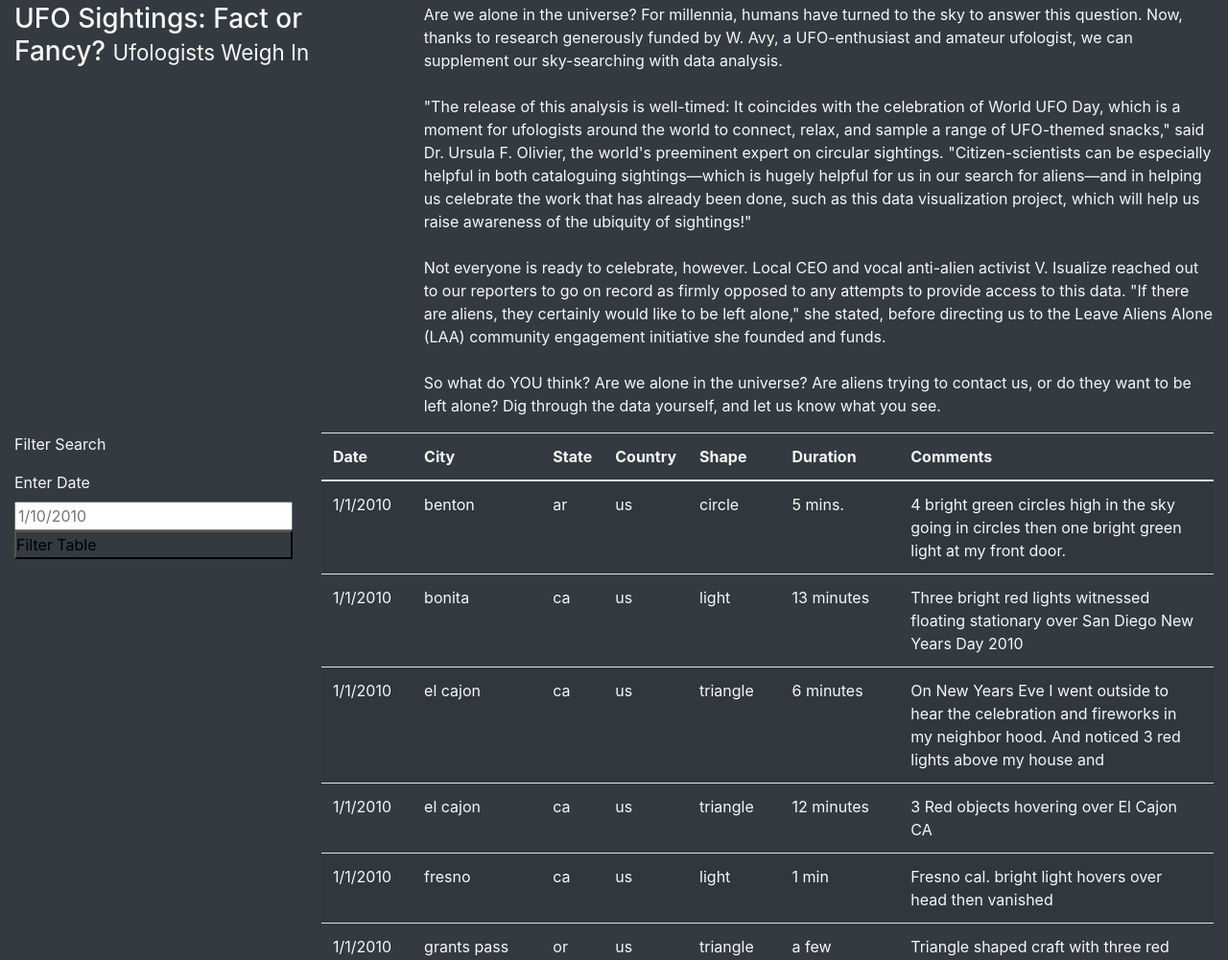
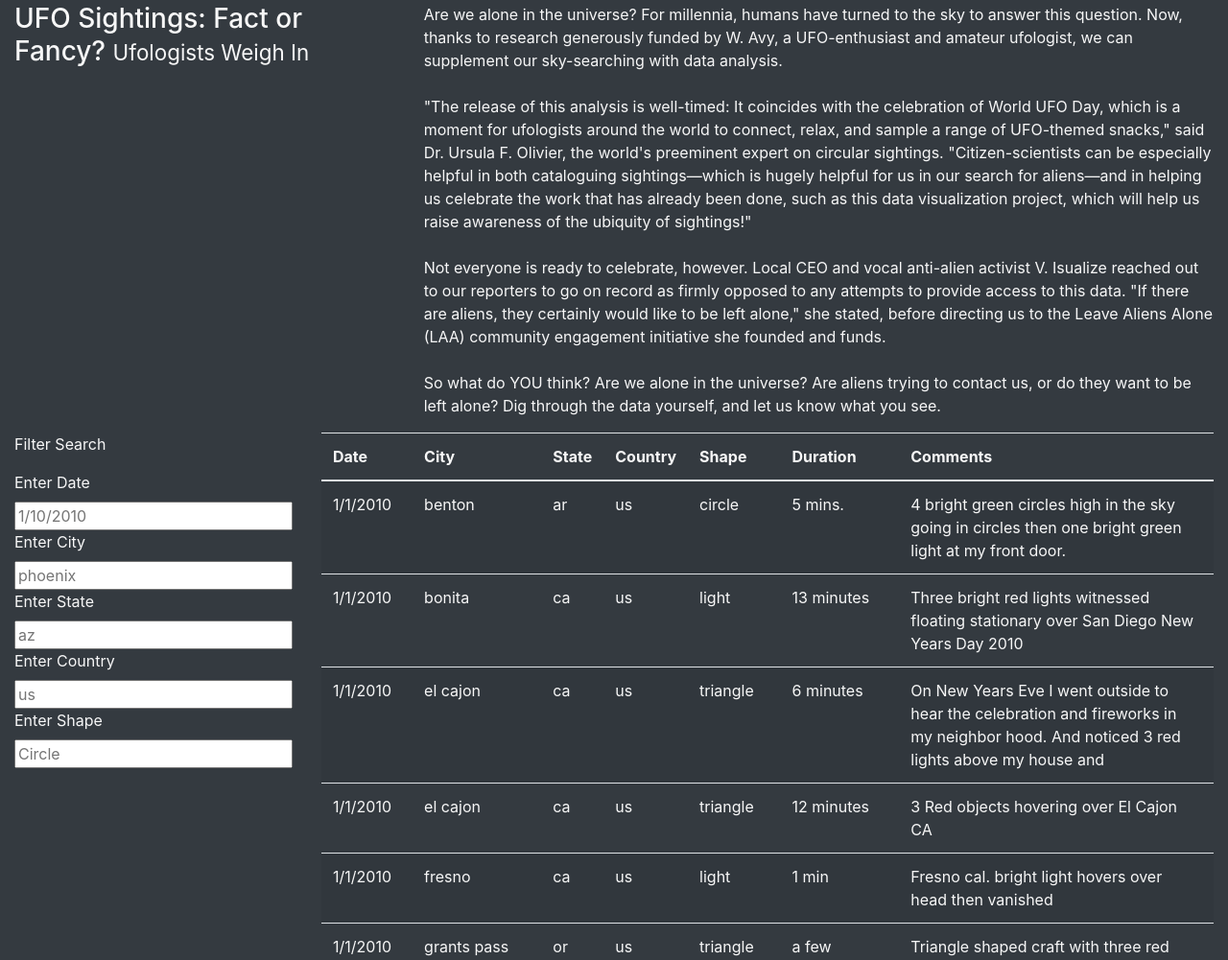
Before and after one commit to speddings/ufos, a plain HTML site: page index.html in a window 1280 px wide. Shown: the part 288-1289 px from the top of the page at 96% size. Drawn offline with nearby package versions, Linux system fonts and the light colour scheme.

Commit message:
update html file

```diff
--- a/index.html
+++ b/index.html
@@ -49,7 +49,20 @@
                 <input type="text" placeholder="1/10/2010" id="datetime" />
             </li>
             <li class="list-group bg-dark">
-                <button id="filter-btn" type="button" class="list-group bg-dark">Filter Table</button>
+              <label for="date">Enter City</label>
+              <input type="text" placeholder="phoenix" id="city" />
+            </li>
+            <li class="list-group bg-dark">
+              <label for="date">Enter State</label>
+              <input type="text" placeholder="az" id="state" />
+            </li>
+            <li class="list-group bg-dark">
+              <label for="date">Enter Country</label>
+              <input type="text" placeholder="us" id="country" />
+            </li>
+            <li class="list-group bg-dark">
+              <label for="date">Enter Shape</label>
+              <input type="text" placeholder="Circle" id="shape" />
             </li>
           </ul>
         </form>
```
